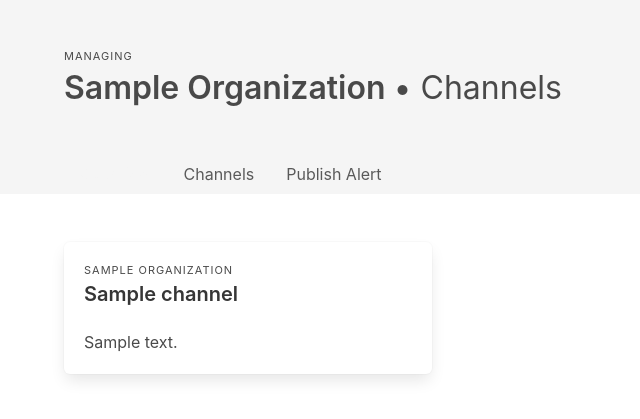
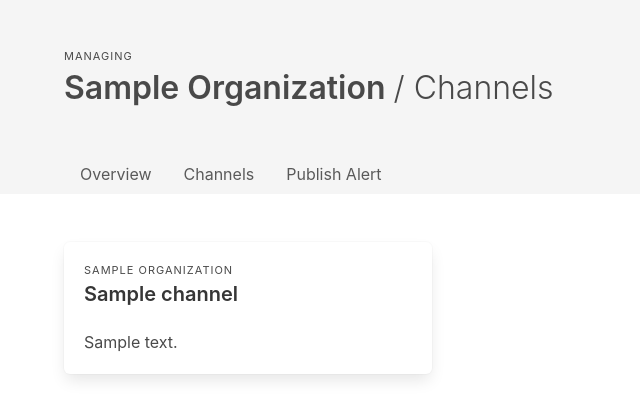
Before and after one commit to news-catalyst/openalerts, a Django app: template openalerts/management/templates/management/pages/channel_list.html in a window 1280 px wide. Shown: the part 56-475 px from the top of the page, without its empty margins (0-640 px from the left). Run offline with Django 3.2, Linux system fonts and the light colour scheme; the template is opened without the code that fills it: values that come from a table or form of the project are taken from there, others are empty; tables that the repository leaves empty hold one stand-in row (values such as "Sample post"); some libraries are stand-ins or nearby versions.

Commit message:
Add better headers, navbar links

```diff
--- a/openalerts/management/templates/management/organization_base.html
+++ b/openalerts/management/templates/management/organization_base.html
@@ -7,7 +7,7 @@
             <p class="heading">Managing</p>
             <h1 class="title is-capitalized is-size-3">
                 {{organization.name}}
-                <span class="has-text-weight-normal">
+                <span class="has-text-weight-light">
                     {% block subsection %}
                     {% endblock %}
                 </span>
@@ -18,9 +18,9 @@
         <div class="container">
             <div class="tabs">
                 <ul>
-                    <li class="is-active"><a>Overview</a></li>
-                    <li><a href="{% url 'management:channel_list' organization.id %}">Channels</a></li>
-                    <li><a>Publish Alert</a></li>
+                    <li {% if tab_scope == "overview" %}class="is-active"{% endif %}><a href={% url 'management:organization' pk=organization.id %}>Overview</a></li>
+                    <li {% if tab_scope == "channels" %}class="is-active"{% endif %}><a href="{% url 'management:channel_list' organization.id %}">Channels</a></li>
+                    <li {% if tab_scope == "publish" %}class="is-active"{% endif %}><a>Publish Alert</a></li>
                 </ul>
             </div>
         </div>
--- a/openalerts/management/templates/management/pages/channel.html
+++ b/openalerts/management/templates/management/pages/channel.html
@@ -1,7 +1,7 @@
 {% extends 'management/organization_base.html' %}
 
 {% block subsection %}
-&bull; {{object.name}}
+/ {{object.name}}
 {% endblock %}
 
 {% block content %}
--- a/openalerts/management/templates/management/pages/channel_list.html
+++ b/openalerts/management/templates/management/pages/channel_list.html
@@ -1,7 +1,7 @@
 {% extends 'management/organization_base.html' %}
 
 {% block subsection %}
-&bull; Channels
+/ Channels
 {% endblock %}
 
 {% block content %}
--- a/openalerts/management/templates/management/pages/edit_channel.html
+++ b/openalerts/management/templates/management/pages/edit_channel.html
@@ -1,7 +1,7 @@
 {% extends 'management/organization_base.html' %}
 
 {% block subsection %}
-&bull; Channels
+/ Channels / Edit
 {% endblock %}
 
 {% block content %}
--- a/openalerts/management/urls.py
+++ b/openalerts/management/urls.py
@@ -13,10 +13,10 @@ app_name = "management"
 
 urlpatterns = [
     path("", DashboardView.as_view(), name="dashboard"),
-    path("organization/<int:pk>/", OrganizationView.as_view(), name="organization"),
-    path("organization/<int:org_id>/channels/", ChannelListView.as_view(), name="channel_list"),
-    path("organization/<int:org_id>/channels/create/", CreateChannelView.as_view(), name="create_channel"),
-    path("organization/<int:org_id>/channels/<int:pk>/", ChannelView.as_view(), name="channel"),
+    path("organization/<int:pk>/", OrganizationView.as_view(extra_context={"tab_scope": "overview"}), name="organization"),
+    path("organization/<int:org_id>/channels/", ChannelListView.as_view(extra_context={"tab_scope": "channels"}), name="channel_list"),
+    path("organization/<int:org_id>/channels/create/", CreateChannelView.as_view(extra_context={"tab_scope": "channels"}), name="create_channel"),
+    path("organization/<int:org_id>/channels/<int:pk>/", ChannelView.as_view(extra_context={"tab_scope": "channels"}), name="channel"),
     path("login/", LoginView.as_view(), name="login"),
     path("logout/", LogoutView.as_view(), name="logout"),
 ]
```
